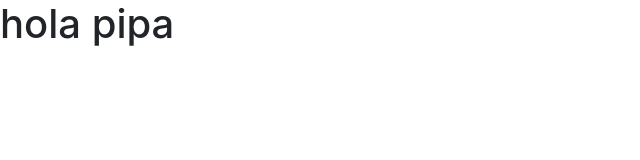
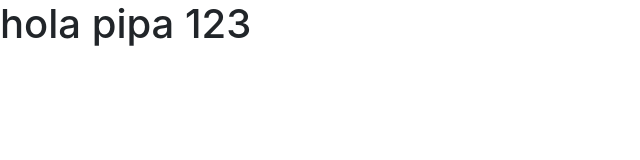
Before and after one commit to Bombizerto/porfolioInigo, a plain HTML site: page public/index.html in a window 1280 px wide. Shown: the whole page, without its empty margins (0-640 px from the left). Drawn offline with nearby package versions, Linux system fonts and the light colour scheme; some packages are replaced by stand-ins of ours.

Commit message:
prueba commit

```diff
--- a/public/index.html
+++ b/public/index.html
@@ -24,7 +24,7 @@
 </head>
   <body>
    <div>
-       <label class="h1">hola pipa</label>
+       <label class="h1">hola pipa 123</label>
    </div>
   </body>
 </html>
```
